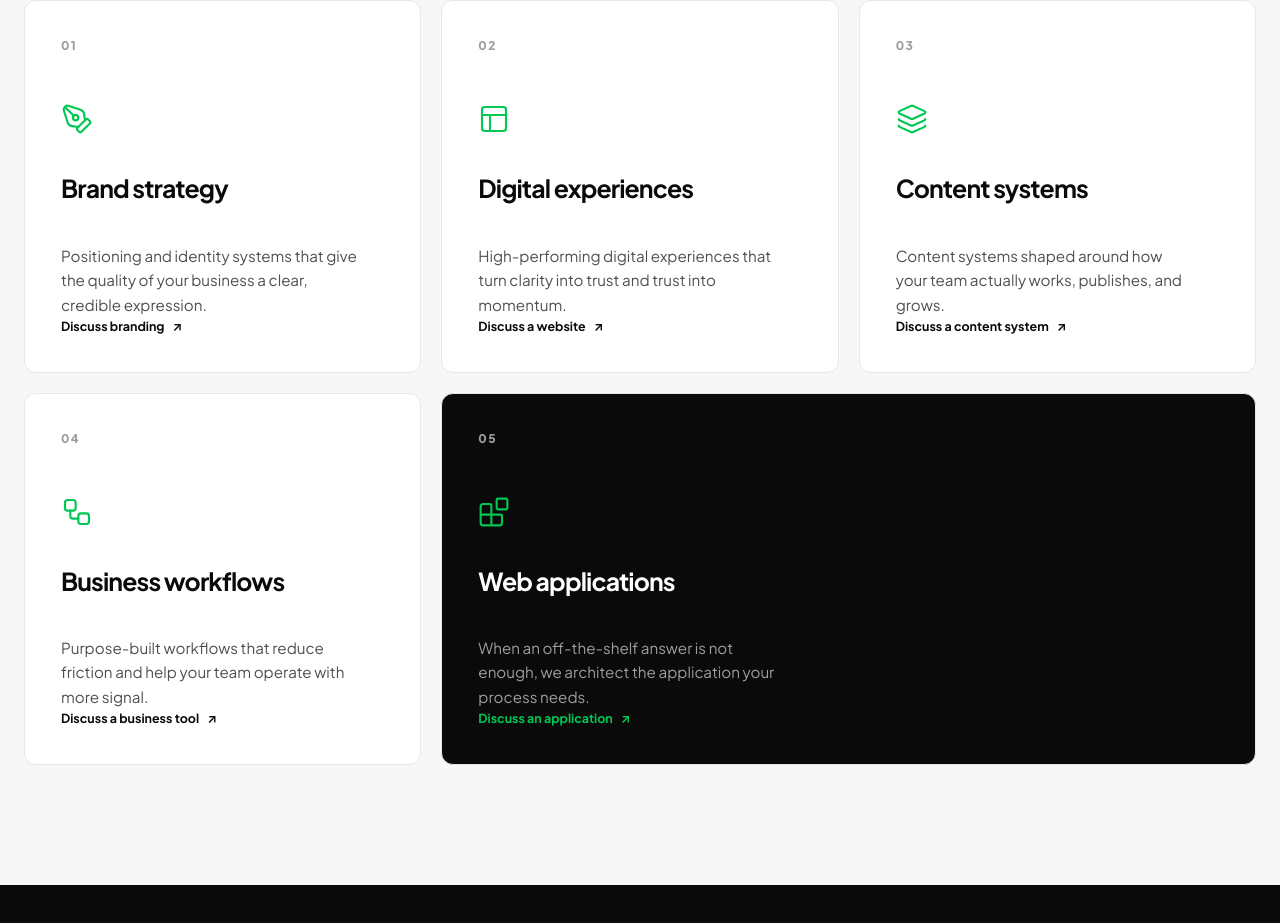
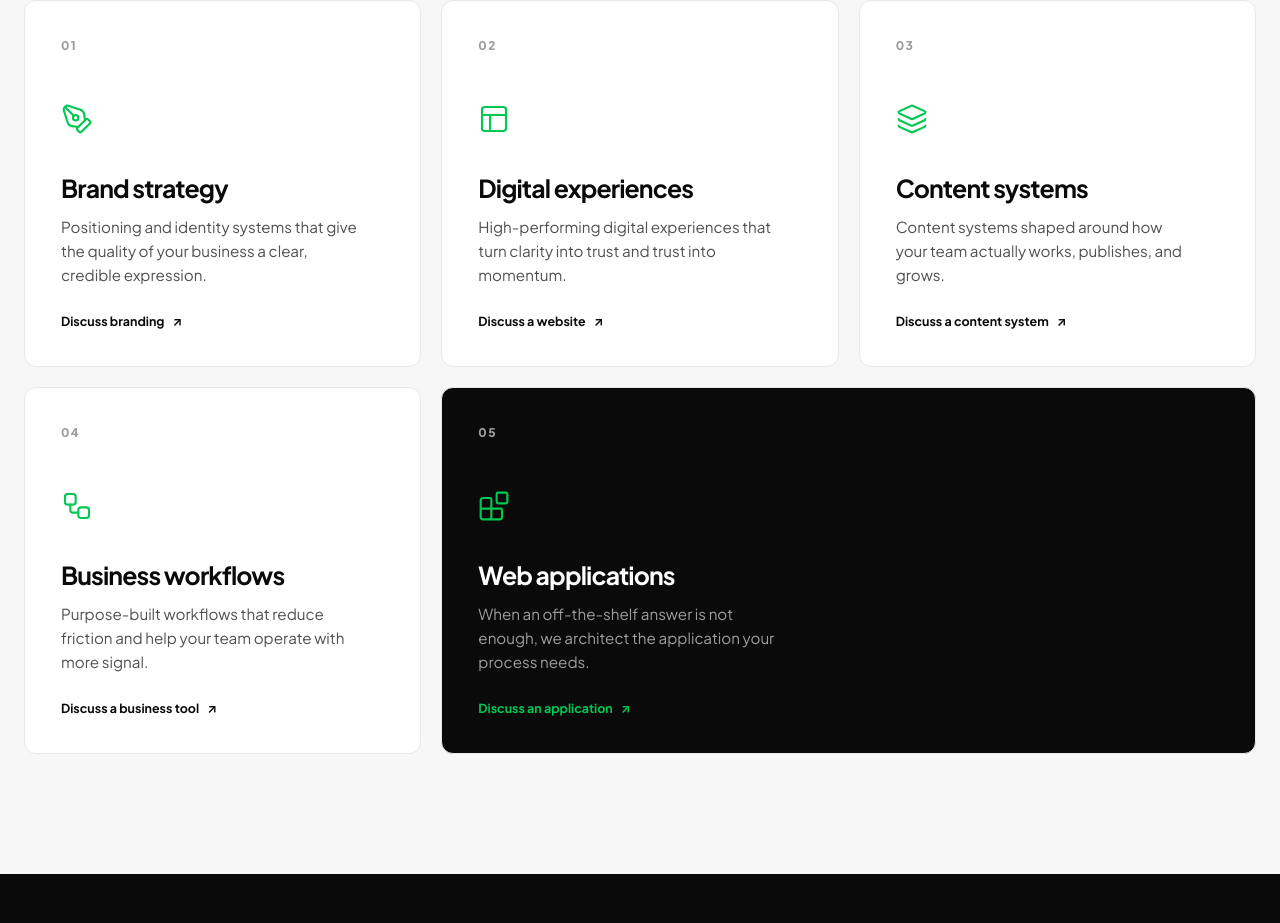
Before and after one commit to ocscolabs-platform/crimson, a Next.js app: page / in a window 1280 px wide. Shown: the part 1782-2705 px from the top of the page. Built offline with nearby package versions, Linux system fonts and the light colour scheme.

Commit message:
codify capability card spacing rhythm

```diff
--- a/public/style-guide/index.html
+++ b/public/style-guide/index.html
@@ -522,7 +522,7 @@
             <article class="component"><h3>Primary action states</h3><div class="state-row"><div class="state"><span class="state-label">Default</span><a class="button button-primary" href="#components">Start a conversation ↗</a></div><div class="state"><span class="state-label">Hover</span><a class="button button-primary is-hover" href="#components">Start a conversation ↗</a></div><div class="state"><span class="state-label">Active</span><a class="button button-primary is-active" href="#components">Start a conversation ↗</a></div></div></article>
             <article class="component"><h3>Secondary action states</h3><div class="state-row"><div class="state"><span class="state-label">Default</span><a class="button button-secondary" href="#components">See our services</a></div><div class="state"><span class="state-label">Hover</span><a class="button button-secondary is-hover" href="#components">See our services</a></div><div class="state"><span class="state-label">Active</span><a class="button button-secondary is-active" href="#components">See our services</a></div></div></article>
             <article class="component component-dark"><h3>Top navigation states</h3><nav class="nav-demo" aria-label="Top navigation state examples"><a href="#components">About</a><a class="is-hover" href="#components">Services</a><a class="is-active" href="#components" aria-current="page">Contact</a></nav><p class="small muted">Default links stay quiet. Hover and active links use a compact graphite surface with an 8px radius.</p></article>
-            <article class="component"><h3>Capability card</h3><div class="card-demo"><span class="eyebrow">01 / Capability</span><strong>Website design &amp; development</strong><p>Digital experiences that turn clarity into trust and trust into momentum.</p></div></article>
+            <article class="component"><h3>Capability card</h3><div class="card-demo"><span class="eyebrow">01 / Capability</span><strong>Digital experiences</strong><p>Digital experiences that turn clarity into trust and trust into momentum.</p></div><p class="small muted">Card rhythm: 12px from title to description, 24px from description to action, and a three-line description target.</p></article>
             <article class="component"><h3>Form field</h3><div class="field"><label for="example-field">Your email address</label><input id="example-field" type="email" placeholder="you@company.com"></div></article>
           </div>
         </section>
--- a/src/app/globals.css
+++ b/src/app/globals.css
@@ -13,6 +13,8 @@
   --max-width: 1280px;
   --section-space: 120px;
   --grid-gap: 20px;
+  --card-title-copy-gap: 12px;
+  --card-copy-action-gap: 24px;
 }
 
 * { box-sizing: border-box; }
@@ -97,10 +99,10 @@ a:focus-visible { outline: 2px solid var(--green); outline-offset: 4px; }
 .card-number { display: block; margin-bottom: 48px; color: var(--muted); font-size: .75rem; font-weight: 800; letter-spacing: .12em; }
 .card-number-green { color: var(--green); }
 .capability-icon, .route-capability-icon { width: 32px; height: 32px; margin: 0 0 40px; color: var(--green); }
-.capability-card h3, .route-grid h2 { max-width: 310px; min-height: 2.2em; margin: 0 0 14px; font-size: 1.55rem; letter-spacing: -.035em; line-height: 1.1; }
+.capability-card h3, .route-grid h2 { max-width: 310px; margin: 0 0 var(--card-title-copy-gap); font-size: 1.55rem; letter-spacing: -.035em; line-height: 1.1; }
 .capability-card p { max-width: 300px; min-height: 4.8em; margin: 0; color: var(--copy); font-size: .95rem; line-height: 1.6; }
 .capability-card-wide p { color: var(--muted); }
-.card-link { display: inline-flex; gap: 8px; margin-top: auto; color: var(--ink); font-size: .78rem; font-weight: 700; }
+.card-link { display: inline-flex; gap: 8px; margin-top: auto; padding-top: var(--card-copy-action-gap); color: var(--ink); font-size: .78rem; font-weight: 700; }
 .capability-card-wide .card-link { color: var(--green); }
 .approach-layout { display: grid; grid-template-columns: minmax(0, .9fr) minmax(0, 1.1fr); gap: 10%; }
 .approach-list { border-top: 1px solid rgb(255 255 255 / 22%); }
```
Also changed, not shown: 1 other file (tests, documents, lock files or other folders).
